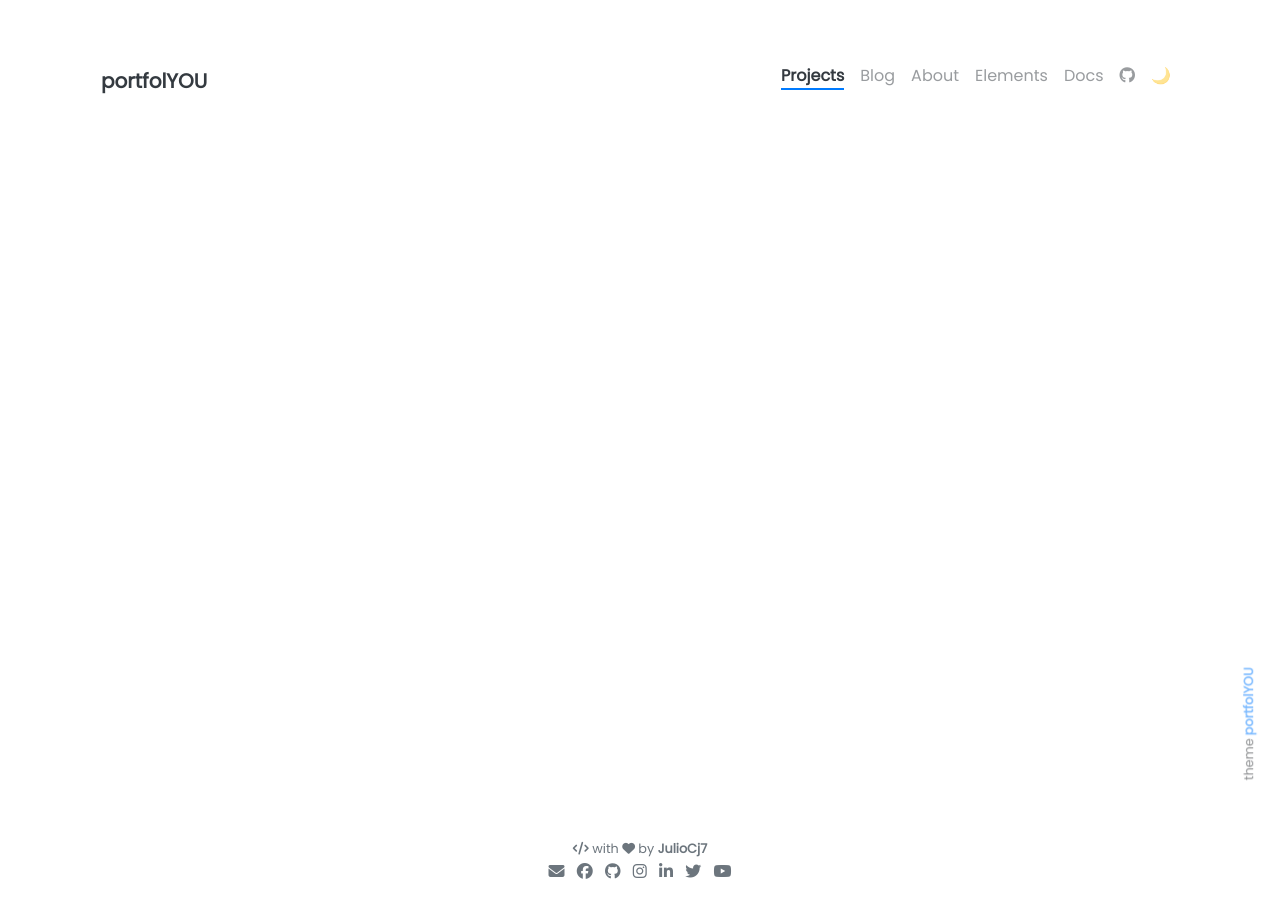
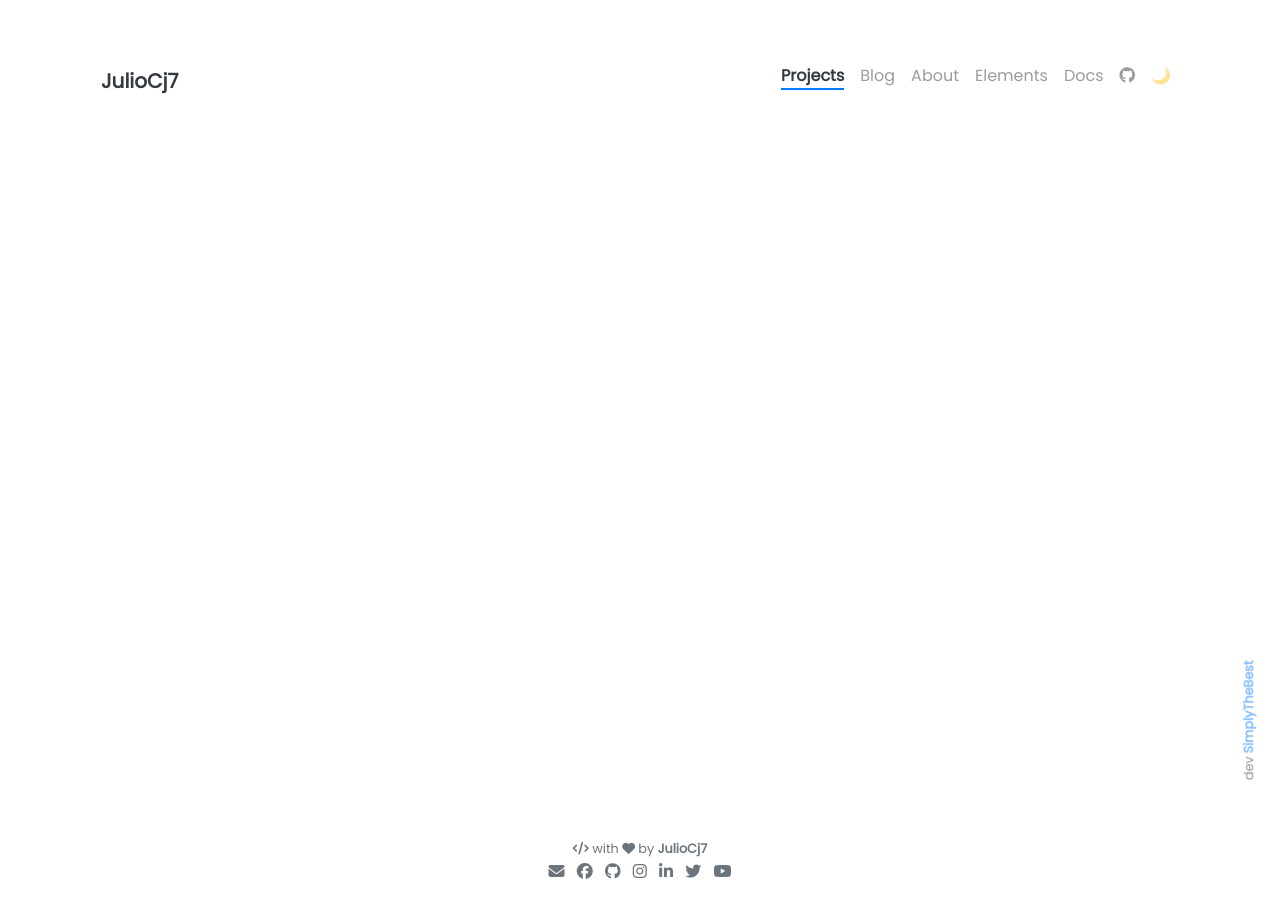
Before and after one commit to Juliocj7/0x1337, a Jekyll site: the page built from _projects/(1) Capture The Flag.md, in a window 1280 px wide. Built offline with Jekyll 4.4.1, drawn with Linux system fonts in a browser that asks for light colours.

Commit message:
Update README.md

```diff
--- a/_config.yml
+++ b/_config.yml
@@ -1,5 +1,5 @@
 ### Site Settings ###
-title               : portfolYOU
+title               : JulioCj7
 description         : >-
                       I turn coffee :coffee: into code,
                       use tabs over spaces
--- a/_includes/footer.html
+++ b/_includes/footer.html
@@ -7,10 +7,10 @@
 
   {% include social.html %}
 
-  {%- assign theme_name = "portfolYOU" -%}
-  {%- assign theme_repo = "https://github.com/yousinix/portfolYOU" -%}
+  {%- assign theme_name = "SimplyTheBest" -%}
+  {%- assign theme_repo = "https://github.com/Juliocj7" -%}
   <small id="attribution">
-    theme <a href="{{ theme_repo }}">{{ theme_name }}</a>
+    dev <a href="{{ theme_repo }}">{{ theme_name }}</a>
   </small>
 
 </footer>
```
Also changed, not shown: _includes/navbar.html (line endings or trailing spaces).
